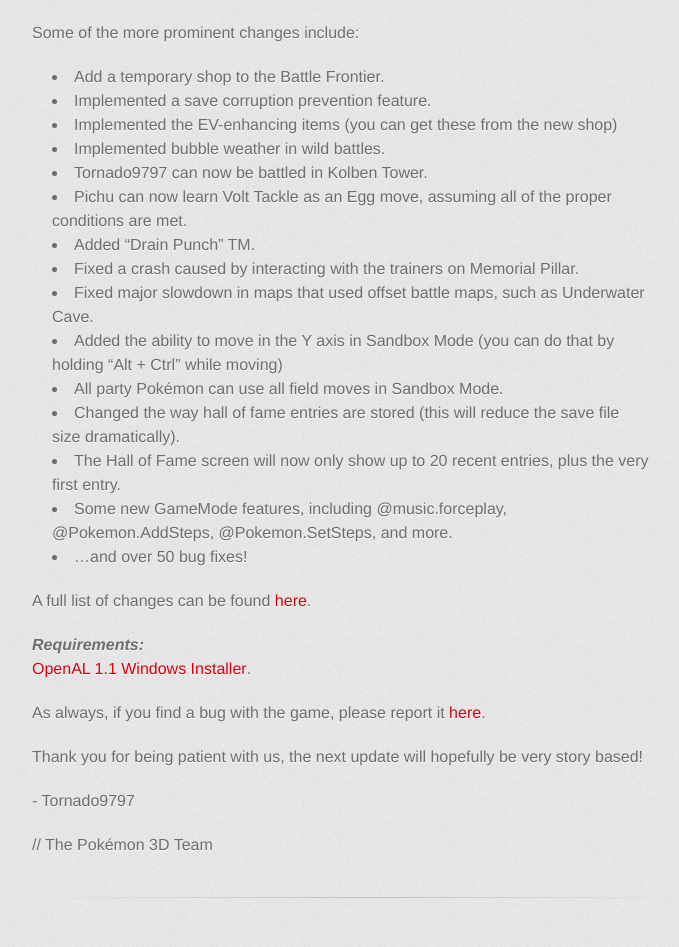
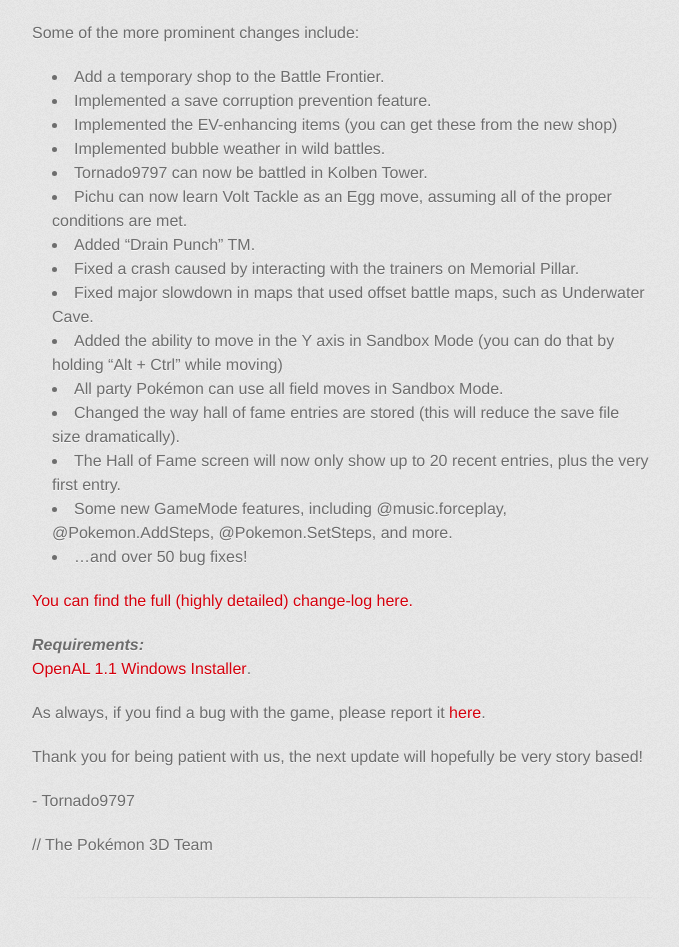
Before and after one commit to P3D-Legacy/p3d-legacy.github.io, a Jekyll site: the page built from _posts/2017-02-17-pokemon3d-version-0.54.1.md, in a window 1280 px wide. Shown: the part 780-1727 px from the top of the page, without its empty margins (298-977 px from the left). Built offline with Jekyll 4.4.1, drawn with Linux system fonts in a browser that asks for light colours; some web fonts are replaced.

Commit message:
Update 2017-02-17-pokemon3d-version-0.54.1.md

```diff
--- a/_posts/2017-02-17-pokemon3d-version-0.54.1.md
+++ b/_posts/2017-02-17-pokemon3d-version-0.54.1.md
@@ -31,7 +31,7 @@
 * Some new GameMode features, including @music.forceplay, @Pokemon.AddSteps, @Pokemon.SetSteps, and more.
 * ...and over 50 bug fixes!
 
-A full list of changes can be found **[here](https://github.com/P3D-Legacy/P3D-Legacy/releases)**.
+[You can find the full (highly detailed) change-log here.](https://github.com/P3D-Legacy/P3D-Legacy/releases/tag/0.54.1)
 
 ***Requirements:***
 **[OpenAL 1.1 Windows Installer](https://www.openal.org/downloads/)**.
```
